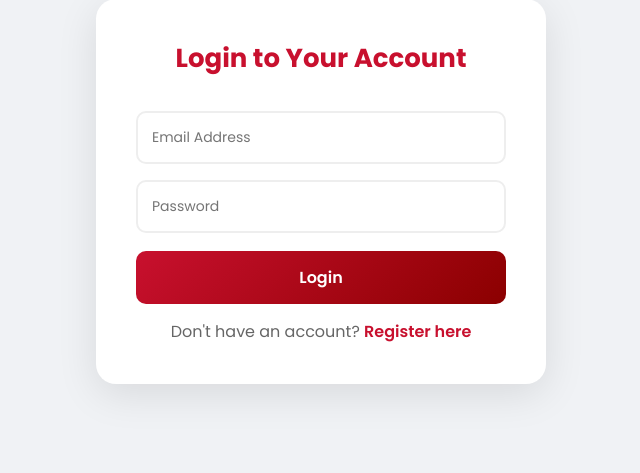
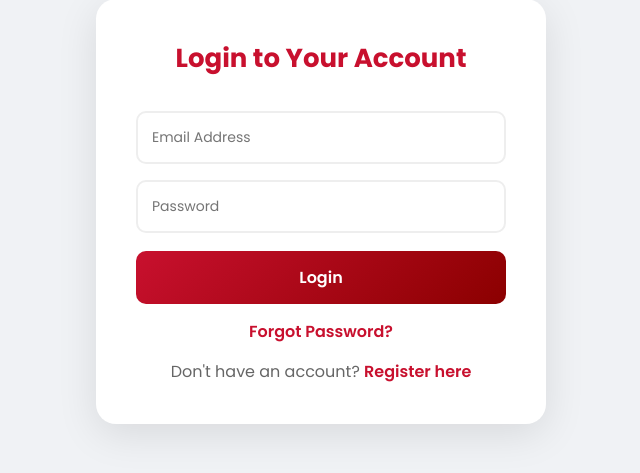
Before and after one commit to Eputoitfrancis/gofund-uganda, a Flask app: page /login in a window 1280 px wide. Shown: the part 132-605 px from the top of the page, without its empty margins (319-959 px from the left). Run offline with Flask 3, Linux system fonts and the light colour scheme.

Commit message:
Added forgot password feature

```diff
--- a/app.py
+++ b/app.py
@@ -77,6 +77,22 @@ def login():
 def logout():
     session.clear()
     return redirect(url_for('home'))
+
+@app.route('/forgot-password', methods=['GET', 'POST'])
+def forgot_password():
+    if request.method == 'POST':
+        email = request.form['email']
+        new_password = request.form['new_password']
+        user = User.query.filter_by(email=email).first()
+        if user:
+            user.password = bcrypt.generate_password_hash(new_password).decode('utf-8')
+            db.session.commit()
+            flash('Password reset successfully! Please login.')
+            return redirect(url_for('login'))
+        else:
+            flash('No account found with that email.')
+            return redirect(url_for('forgot_password'))
+    return render_template('forgot_password.html')
 
 @app.route('/dashboard')
 def dashboard():
--- a/templates/login.html
+++ b/templates/login.html
@@ -27,6 +27,7 @@
             <input type="password" name="password" placeholder="Password" required>
             <button type="submit">Login</button>
         </form>
+        <p><a href="/forgot-password">Forgot Password?</a></p>
         <p>Don't have an account? <a href="/register">Register here</a></p>
     </div>
 
```
